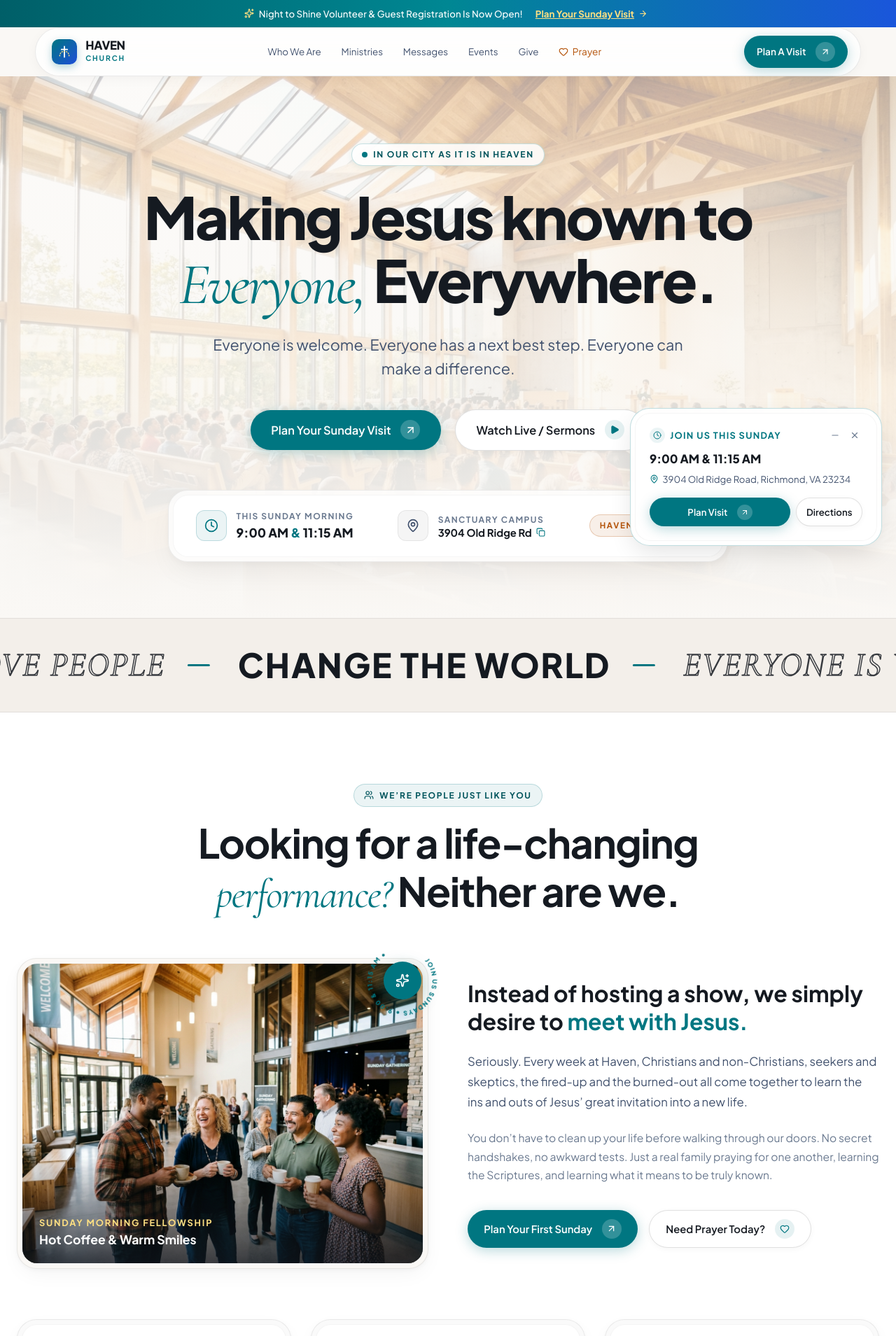
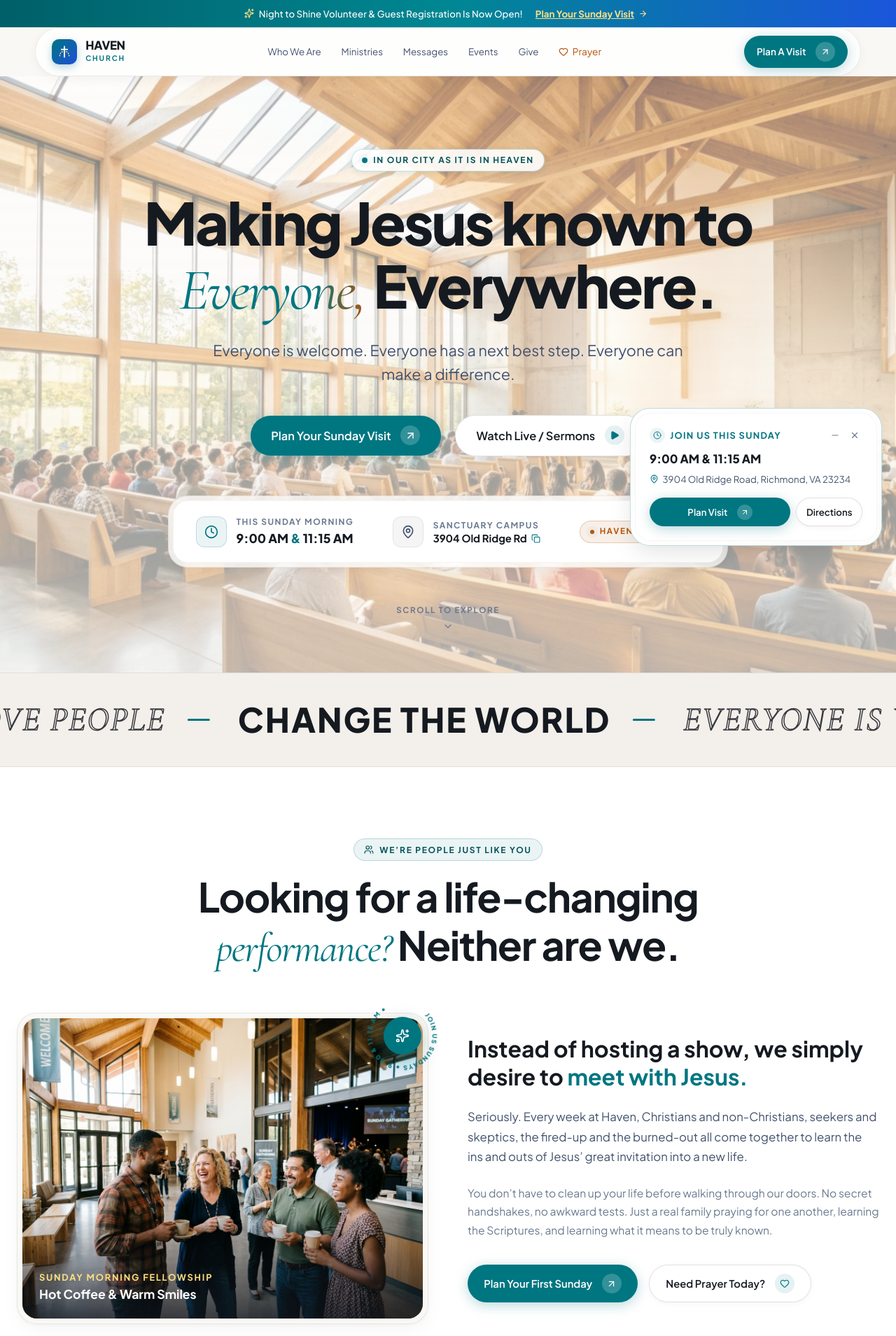
Before and after one commit to Najite/fgcmushin, a React (Vite) app: page / in a window 1280 px wide. Shown: the top 1909 px of the page at 70% size. Built offline with nearby package versions, Linux system fonts and the light colour scheme.

Commit message:
feat: implement orchestrated hero animation, scroll reveals, and modal spring motion

```diff
--- a/src/components/GivingDrawer.tsx
+++ b/src/components/GivingDrawer.tsx
@@ -35,6 +35,7 @@ export const GivingDrawer: React.FC<GivingDrawerProps> = ({ isOpen, onClose }) =
 
   return (
     <div
+      className="modal-backdrop-animate"
       style={{
         position: 'fixed',
         inset: 0,
@@ -49,7 +50,7 @@ export const GivingDrawer: React.FC<GivingDrawerProps> = ({ isOpen, onClose }) =
       onClick={handleReset}
     >
       <div
-        className="double-bezel"
+        className="double-bezel modal-dialog-animate"
         style={{
           maxWidth: '560px',
           width: '100%',
--- a/src/components/Hero.tsx
+++ b/src/components/Hero.tsx
@@ -1,5 +1,5 @@
 import React, { useState } from 'react';
-import { Play, ArrowUpRight, MapPin, Clock, Check, Copy } from 'lucide-react';
+import { Play, ArrowUpRight, MapPin, Clock, Check, Copy, ChevronDown } from 'lucide-react';
 import { CHURCH_INFO } from '../data/churchData';
 
 interface HeroProps {
@@ -21,11 +21,11 @@ export const Hero: React.FC<HeroProps> = ({ onOpenPlanVisit, onOpenVideoModal })
       id="top"
       style={{
         position: 'relative',
-        minHeight: '90vh',
+        minHeight: '92vh',
         display: 'flex',
         alignItems: 'center',
         justifyContent: 'center',
-        padding: '6rem 1.5rem 5rem',
+        padding: '6.5rem 1.5rem 4rem',
         overflow: 'hidden'
       }}
     >
@@ -41,18 +41,19 @@ export const Hero: React.FC<HeroProps> = ({ onOpenPlanVisit, onOpenVideoModal })
         <img
           src="/images/hero-sunlit.jpg"
           alt="Haven Church sunlit morning sanctuary"
+          className="animate-hero-bg"
           style={{
             width: '100%',
             height: '100%',
             objectFit: 'cover',
             objectPosition: 'center 30%',
-            filter: 'brightness(1.02) contrast(1.02)',
-            transform: 'scale(1.02)'
+            filter: 'brightness(1.02) contrast(1.02)'
           }}
         />
 
-        {/* Luminous Light Atmospheric Gradient */}
+        {/* Luminous Light Atmospheric Gradient with gentle sunbeam pulse */}
         <div
+          className="animate-hero-sunbeam"
           style={{
             position: 'absolute',
             inset: 0,
@@ -80,17 +81,17 @@ export const Hero: React.FC<HeroProps> = ({ onOpenPlanVisit, onOpenVideoModal })
           textAlign: 'center'
         }}
       >
-        {/* Eyebrow Badge (Brooklake Style Light Pill) */}
-        <div style={{ marginBottom: '1.75rem' }}>
-          <div className="eyebrow-pill" style={{ background: 'rgba(255, 255, 255, 0.85)', backdropFilter: 'blur(12px)', boxShadow: '0 2px 8px rgba(0, 118, 129, 0.1)' }}>
-            <span style={{ width: '8px', height: '8px', borderRadius: '50%', background: 'var(--accent-teal)', display: 'inline-block' }}></span>
+        {/* Eyebrow Badge (Brooklake Style Light Pill with Pulsing Beacon) */}
+        <div className="animate-hero-eyebrow" style={{ marginBottom: '1.75rem' }}>
+          <div className="eyebrow-pill" style={{ background: 'rgba(255, 255, 255, 0.88)', backdropFilter: 'blur(12px)', boxShadow: '0 2px 10px rgba(0, 118, 129, 0.12)' }}>
+            <span className="hero-beacon-dot"></span>
             <span>IN OUR CITY AS IT IS IN HEAVEN</span>
           </div>
         </div>
 
-        {/* Grand Headline with Editorial Contrast Typography */}
+        {/* Grand Headline with Editorial Contrast Typography & Gentle Shimmer */}
         <h1
-          className="heading-display"
+          className="heading-display animate-hero-title"
           style={{
             fontSize: 'clamp(2.6rem, 6.5vw, 5.4rem)',
             maxWidth: '1020px',
@@ -99,11 +100,12 @@ export const Hero: React.FC<HeroProps> = ({ onOpenPlanVisit, onOpenVideoModal })
             lineHeight: 1.08
           }}
         >
-          Making Jesus known to <span className="italic-serif">Everyone,</span> Everywhere.
+          Making Jesus known to <span className="italic-serif hero-shimmer-text">Everyone,</span> Everywhere.
         </h1>
 
         {/* Subtitle Inspired by Brooklake & Motivation */}
         <p
+          className="animate-hero-sub"
           style={{
             fontSize: 'clamp(1.1rem, 1.8vw, 1.35rem)',
             color: 'var(--text-secondary)',
@@ -118,6 +120,7 @@ export const Hero: React.FC<HeroProps> = ({ onOpenPlanVisit, onOpenVideoModal })
 
         {/* Dual Island Action Buttons */}
         <div
+          className="animate-hero-cta"
           style={{
             display: 'flex',
             flexWrap: 'wrap',
@@ -152,7 +155,7 @@ export const Hero: React.FC<HeroProps> = ({ onOpenPlanVisit, onOpenVideoModal })
 
         {/* Double-Bezel Floating Gathering Times Bar in Light Theme */}
         <div
-          className="double-bezel"
+          className="double-bezel animate-hero-card"
           style={{
             maxWidth: '800px',
             width: '100%',
@@ -240,14 +243,42 @@ export const Hero: React.FC<HeroProps> = ({ onOpenPlanVisit, onOpenVideoModal })
               </div>
             </div>
 
-            {/* Quick Badge */}
+            {/* Quick Badge with live pulse */}
             <div style={{ display: 'flex', alignItems: 'center', gap: '0.5rem' }}>
               <span className="eyebrow-pill gold" style={{ fontSize: '0.725rem', padding: '0.35rem 0.85rem' }}>
+                <span className="hero-beacon-dot" style={{ background: '#B45309', width: '6px', height: '6px' }}></span>
                 <span>Haven Kids Open</span>
               </span>
             </div>
           </div>
         </div>
+
+        {/* Subtle Floating Scroll-Down Cue */}
+        <div className="animate-hero-scroll" style={{ marginTop: '2.5rem' }}>
+          <a
+            href="#welcome"
+            className="hero-scroll-float"
+            style={{
+              display: 'inline-flex',
+              flexDirection: 'column',
+              alignItems: 'center',
+              gap: '0.35rem',
+              color: 'var(--text-muted)',
+              fontSize: '0.725rem',
+              letterSpacing: '0.14em',
+              fontWeight: 700,
+              textTransform: 'uppercase',
+              textDecoration: 'none',
+              transition: 'color 0.2s ease',
+              cursor: 'pointer'
+            }}
+            onMouseEnter={(e) => (e.currentTarget.style.color = 'var(--accent-teal)')}
+            onMouseLeave={(e) => (e.currentTarget.style.color = 'var(--text-muted)')}
+          >
+            <span>Scroll to Explore</span>
+            <ChevronDown size={16} />
+          </a>
+        </div>
       </div>
     </section>
   );
--- a/src/components/PlanVisitModal.tsx
+++ b/src/components/PlanVisitModal.tsx
@@ -39,6 +39,7 @@ export const PlanVisitModal: React.FC<PlanVisitModalProps> = ({ isOpen, onClose
 
   return (
     <div
+      className="modal-backdrop-animate"
       style={{
         position: 'fixed',
         inset: 0,
@@ -54,7 +55,7 @@ export const PlanVisitModal: React.FC<PlanVisitModalProps> = ({ isOpen, onClose
       onClick={handleReset}
     >
       <div
-        className="double-bezel"
+        className="double-bezel modal-dialog-animate"
         style={{
           maxWidth: '620px',
           width: '100%',
--- a/src/components/PrayerRequestModal.tsx
+++ b/src/components/PrayerRequestModal.tsx
@@ -38,6 +38,7 @@ export const PrayerRequestModal: React.FC<PrayerRequestModalProps> = ({ isOpen,
 
   return (
     <div
+      className="modal-backdrop-animate"
       style={{
         position: 'fixed',
         inset: 0,
@@ -52,7 +53,7 @@ export const PrayerRequestModal: React.FC<PrayerRequestModalProps> = ({ isOpen,
       onClick={handleReset}
     >
       <div
-        className="double-bezel"
+        className="double-bezel modal-dialog-animate"
         style={{
           maxWidth: '560px',
           width: '100%',
--- a/src/components/SermonSpotlight.tsx
+++ b/src/components/SermonSpotlight.tsx
@@ -21,7 +21,7 @@ export const SermonSpotlight: React.FC<SermonSpotlightProps> = ({ onPlaySermon }
     <section id="sermons" className="section-padding" style={{ position: 'relative', background: '#F4EFEB' }}>
       <div className="container-max">
         {/* Section Header */}
-        <div style={{ display: 'flex', flexWrap: 'wrap', alignItems: 'flex-end', justifyContent: 'space-between', gap: '1.5rem', marginBottom: '3rem' }}>
+        <div className="reveal-item" style={{ display: 'flex', flexWrap: 'wrap', alignItems: 'flex-end', justifyContent: 'space-between', gap: '1.5rem', marginBottom: '3rem' }}>
           <div>
             <div className="eyebrow-pill" style={{ marginBottom: '0.85rem' }}>
               <BookOpen size={14} />
@@ -37,7 +37,7 @@ export const SermonSpotlight: React.FC<SermonSpotlightProps> = ({ onPlaySermon }
         </div>
 
         {/* Featured Sermon 16:9 Hero Card (Light Theme Doppelrand) */}
-        <div className="double-bezel" style={{ marginBottom: '3rem', background: '#FFFFFF' }}>
+        <div className="double-bezel reveal-item reveal-stagger-1" style={{ marginBottom: '3rem', background: '#FFFFFF' }}>
           <div
             className="double-bezel-inner"
             style={{
@@ -185,7 +185,7 @@ export const SermonSpotlight: React.FC<SermonSpotlightProps> = ({ onPlaySermon }
         </div>
 
         {/* Recent Message Series Switcher Grid */}
-        <div>
+        <div className="reveal-item reveal-stagger-2">
           <div style={{ fontSize: '0.85rem', fontWeight: 800, textTransform: 'uppercase', letterSpacing: '0.12em', color: 'var(--text-muted)', marginBottom: '1.25rem' }}>
             Previous Messages in Archive
           </div>
--- a/src/components/SermonVideoModal.tsx
+++ b/src/components/SermonVideoModal.tsx
@@ -13,6 +13,7 @@ export const SermonVideoModal: React.FC<SermonVideoModalProps> = ({ sermon, onCl
 
   return (
     <div
+      className="modal-backdrop-animate"
       style={{
         position: 'fixed',
         inset: 0,
@@ -28,7 +29,7 @@ export const SermonVideoModal: React.FC<SermonVideoModalProps> = ({ sermon, onCl
       onClick={onClose}
     >
       <div
-        className="double-bezel"
+        className="double-bezel modal-dialog-animate"
         style={{
           maxWidth: '900px',
           width: '100%',
--- a/src/components/UpcomingEvents.tsx
+++ b/src/components/UpcomingEvents.tsx
@@ -18,7 +18,7 @@ export const UpcomingEvents: React.FC<UpcomingEventsProps> = ({ onRSVP }) => {
     <section id="events" className="section-padding" style={{ position: 'relative', background: '#FAF8F5' }}>
       <div className="container-max">
         {/* Section Header */}
-        <div style={{ display: 'flex', flexWrap: 'wrap', alignItems: 'flex-end', justifyContent: 'space-between', gap: '1.5rem', marginBottom: '3rem' }}>
+        <div className="reveal-item" style={{ display: 'flex', flexWrap: 'wrap', alignItems: 'flex-end', justifyContent: 'space-between', gap: '1.5rem', marginBottom: '3rem' }}>
           <div>
             <div className="eyebrow-pill" style={{ marginBottom: '0.85rem' }}>
               <Calendar size={14} />
@@ -53,10 +53,10 @@ export const UpcomingEvents: React.FC<UpcomingEventsProps> = ({ onRSVP }) => {
 
         {/* Clean Row-based Event Stream in Light Theme */}
         <div style={{ display: 'flex', flexDirection: 'column', gap: '1.25rem' }}>
-          {filteredEvents.map((evt) => (
+          {filteredEvents.map((evt, idx) => (
             <div
               key={evt.id}
-              className="double-bezel"
+              className={`double-bezel reveal-item reveal-stagger-${(idx % 3) + 1}`}
               style={{
                 background: '#FFFFFF',
                 boxShadow: 'var(--shadow-card)'
--- a/src/components/WelcomeSection.tsx
+++ b/src/components/WelcomeSection.tsx
@@ -11,7 +11,7 @@ export const WelcomeSection: React.FC<WelcomeSectionProps> = ({ onOpenPlanVisit,
     <section id="welcome" className="section-padding" style={{ position: 'relative', background: '#FFFFFF' }}>
       <div className="container-max">
         {/* Top Header Tag */}
-        <div style={{ textAlign: 'center', marginBottom: '3.5rem' }}>
+        <div className="reveal-item" style={{ textAlign: 'center', marginBottom: '3.5rem' }}>
           <div className="eyebrow-pill" style={{ marginBottom: '1rem' }}>
             <Users size={14} />
             <span>WE’RE PEOPLE JUST LIKE YOU</span>
@@ -40,7 +40,7 @@ export const WelcomeSection: React.FC<WelcomeSectionProps> = ({ onOpenPlanVisit,
           }}
         >
           {/* Left: Double-Bezel Nested Photo Frame with Rotating Circular Badge */}
-          <div style={{ position: 'relative' }}>
+          <div className="reveal-item reveal-stagger-1" style={{ position: 'relative' }}>
             <div className="double-bezel" style={{ background: '#FAF8F5' }}>
               <div
                 className="double-bezel-inner"
@@ -121,7 +121,7 @@ export const WelcomeSection: React.FC<WelcomeSectionProps> = ({ onOpenPlanVisit,
           </div>
 
           {/* Right: Authentic Narrative & Values */}
-          <div style={{ display: 'flex', flexDirection: 'column', gap: '1.5rem' }}>
+          <div className="reveal-item reveal-stagger-2" style={{ display: 'flex', flexDirection: 'column', gap: '1.5rem' }}>
             <h3
               style={{
                 fontSize: 'clamp(1.75rem, 2.5vw, 2.4rem)',
@@ -174,7 +174,7 @@ export const WelcomeSection: React.FC<WelcomeSectionProps> = ({ onOpenPlanVisit,
           }}
         >
           {/* Pillar 1 */}
-          <div className="double-bezel">
+          <div className="double-bezel reveal-item reveal-stagger-1">
             <div className="double-bezel-inner" style={{ padding: '2.25rem 2rem', background: '#FFFFFF' }}>
               <div
                 style={{
@@ -202,7 +202,7 @@ export const WelcomeSection: React.FC<WelcomeSectionProps> = ({ onOpenPlanVisit,
           </div>
 
           {/* Pillar 2 */}
-          <div className="double-bezel">
+          <div className="double-bezel reveal-item reveal-stagger-2">
             <div className="double-bezel-inner" style={{ padding: '2.25rem 2rem', background: '#FFFFFF' }}>
               <div
                 style={{
@@ -230,7 +230,7 @@ export const WelcomeSection: React.FC<WelcomeSectionProps> = ({ onOpenPlanVisit,
           </div>
 
           {/* Pillar 3 */}
-          <div className="double-bezel">
+          <div className="double-bezel reveal-item reveal-stagger-3">
             <div className="double-bezel-inner" style={{ padding: '2.25rem 2rem', background: '#FFFFFF' }}>
               <div
                 style={{
--- a/src/index.css
+++ b/src/index.css
@@ -377,6 +377,213 @@ img {
   background: rgba(0, 0, 0, 0.28);
 }
 
+/* ==========================================================================
+   Motion Choreography (GPU-Accelerated Composite-Only Animation System)
+   ========================================================================== */
+
+/* Hero Staged Entrance Keyframes */
+@keyframes heroFadeUp {
+  0% {
+    opacity: 0;
+    transform: translateY(26px);
+  }
+  100% {
+    opacity: 1;
+    transform: translateY(0);
+  }
+}
+
+@keyframes heroFadeIn {
+  0% {
+    opacity: 0;
+  }
+  100% {
+    opacity: 1;
+  }
+}
+
+@keyframes heroCardSpring {
+  0% {
+    opacity: 0;
+    transform: translateY(32px) scale(0.96);
+  }
+  100% {
+    opacity: 1;
+    transform: translateY(0) scale(1);
+  }
+}
+
+@keyframes heroImageZoom {
+  0% {
+    transform: scale(1.08);
+  }
+  100% {
+    transform: scale(1.02);
+  }
+}
+
+@keyframes heroSunbeamPulse {
+  0%, 100% {
+    opacity: 0.65;
+  }
+  50% {
+    opacity: 0.88;
+  }
+}
+
+@keyframes heroBeaconPulse {
+  0% {
+    transform: scale(0.95);
+    box-shadow: 0 0 0 0 rgba(0, 118, 129, 0.45);
+  }
+  70% {
+    transform: scale(1);
+    box-shadow: 0 0 0 6px rgba(0, 118, 129, 0);
+  }
+  100% {
+    transform: scale(0.95);
+    box-shadow: 0 0 0 0 rgba(0, 118, 129, 0);
+  }
+}
+
+@keyframes textShimmerWave {
+  0% {
+    background-position: -200% center;
+  }
+  100% {
+    background-position: 200% center;
+  }
+}
+
+@keyframes floatBounce {
+  0%, 100% {
+    transform: translateY(0);
+  }
+  50% {
+    transform: translateY(6px);
+  }
+}
+
+/* Hero Staged Classes */
+.animate-hero-bg {
+  animation: heroImageZoom 2.2s cubic-bezier(0.16, 1, 0.3, 1) both;
+}
+
+.animate-hero-sunbeam {
+  animation: heroSunbeamPulse 6s ease-in-out infinite;
+}
+
+.hero-beacon-dot {
+  width: 8px;
+  height: 8px;
+  border-radius: 50%;
+  background: var(--accent-teal);
+  display: inline-block;
+  animation: heroBeaconPulse 2s infinite;
+}
+
+.hero-shimmer-text {
+  background: linear-gradient(
+    90deg,
+    #007681 0%,
+    #007681 35%,
+    #B45309 50%,
+    #007681 65%,
+    #007681 100%
+  );
+  background-size: 200% auto;
+  color: transparent;
+  -webkit-background-clip: text;
+  background-clip: text;
+  animation: textShimmerWave 6s ease-in-out infinite 1.2s;
+}
+
+.animate-hero-eyebrow {
+  animation: heroFadeIn 0.6s var(--ease-spring) 0.1s both;
+}
+
+.animate-hero-title {
+  animation: heroFadeUp 0.8s var(--ease-spring) 0.2s both;
+}
+
+.animate-hero-sub {
+  animation: heroFadeUp 0.75s var(--ease-spring) 0.35s both;
+}
+
+.animate-hero-cta {
+  animation: heroFadeUp 0.75s var(--ease-spring) 0.48s both;
+}
+
+.animate-hero-card {
+  animation: heroCardSpring 0.85s var(--ease-spring) 0.62s both;
+}
+
+.animate-hero-scroll {
+  animation: heroFadeIn 0.8s var(--ease-spring) 0.85s both;
+}
+
+.hero-scroll-float {
+  animation: floatBounce 2.4s ease-in-out infinite 1s;
+}
+
+/* Viewport Scroll Reveal Classes */
+.reveal-item {
+  opacity: 0;
+  transform: translateY(28px);
+  transition: opacity 0.75s var(--ease-spring), transform 0.75s var(--ease-spring);
+  will-change: opacity, transform;
+}
+
+.reveal-item.is-revealed {
+  opacity: 1;
+  transform: translateY(0);
+}
+
+.reveal-stagger-1 { transition-delay: 0.1s; }
+.reveal-stagger-2 { transition-delay: 0.2s; }
+.reveal-stagger-3 { transition-delay: 0.3s; }
+.reveal-stagger-4 { transition-delay: 0.4s; }
+
+/* Modal Entrance Spring Animation */
+@keyframes modalBackdropFade {
+  0% { opacity: 0; }
+  100% { opacity: 1; }
+}
+
+@keyframes modalSpringIn {
+  0% {
+    opacity: 0;
+    transform: scale(0.94) translateY(14px);
+  }
+  100% {
+    opacity: 1;
+    transform: scale(1) translateY(0);
+  }
+}
+
+.modal-backdrop-animate {
+  animation: modalBackdropFade 0.25s ease-out both;
+}
+
+.modal-dialog-animate {
+  animation: modalSpringIn 0.35s var(--ease-spring) both;
+}
+
+/* Accordion Smooth Disclosure */
+.accordion-panel {
+  display: grid;
+  grid-template-rows: 0fr;
+  transition: grid-template-rows 0.35s var(--ease-spring);
+}
+
+.accordion-panel.is-open {
+  grid-template-rows: 1fr;
+}
+
+.accordion-panel-inner {
+  overflow: hidden;
+}
+
 /* Reduced Motion Respect */
 @media (prefers-reduced-motion: reduce) {
   *, *::before, *::after {
@@ -385,4 +592,9 @@ img {
     transition-duration: 0.01ms !important;
     scroll-behavior: auto !important;
   }
+  .reveal-item {
+    opacity: 1 !important;
+    transform: none !important;
+    transition: none !important;
+  }
 }
```
Also changed, not shown: src/App.tsx (+63 -1 lines), src/components/MinistriesSection.tsx (+5 -4 lines), src/components/VisitorFaqSection.tsx (+14 -8 lines).
